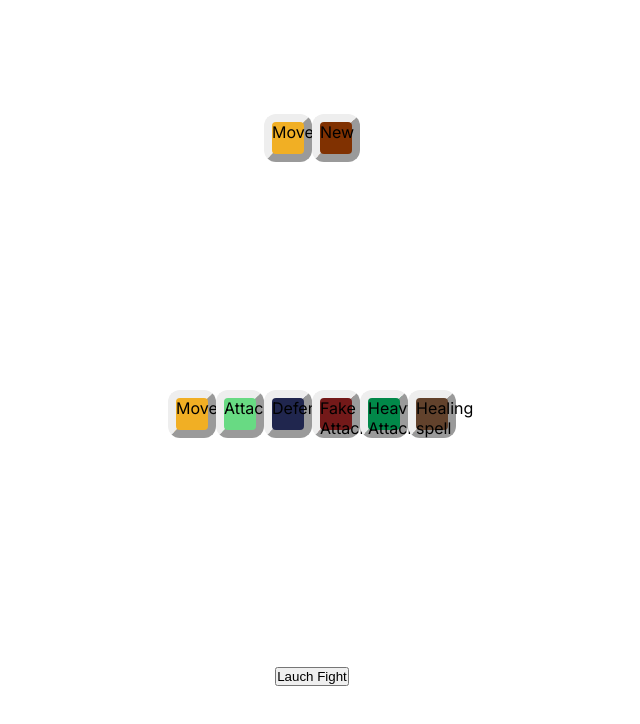
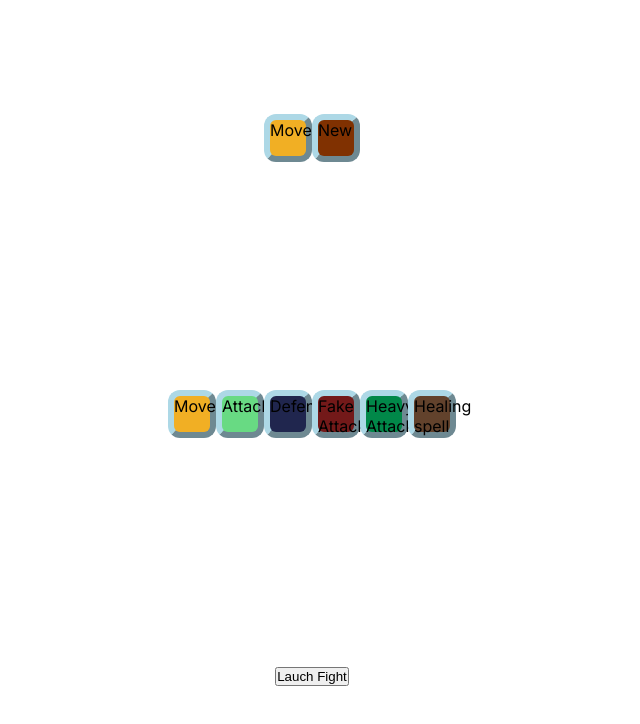
Before and after one commit to Palomia/gmtk-2023, a Next.js app: page / in a window 1280 px wide. Shown: the top 724 px of the page, without its empty margins (328-968 px from the left). Built offline with nearby package versions, Linux system fonts and the light colour scheme.

Commit message:
Update Action css

```diff
--- a/src/app/Action.module.css
+++ b/src/app/Action.module.css
@@ -1,6 +1,6 @@
 .root{
     width: 3rem;
     height: 3rem;
-    border: 0.5rem outset;
+    border: 0.4rem outset lightblue;
     border-radius: 12px;
 }
```
